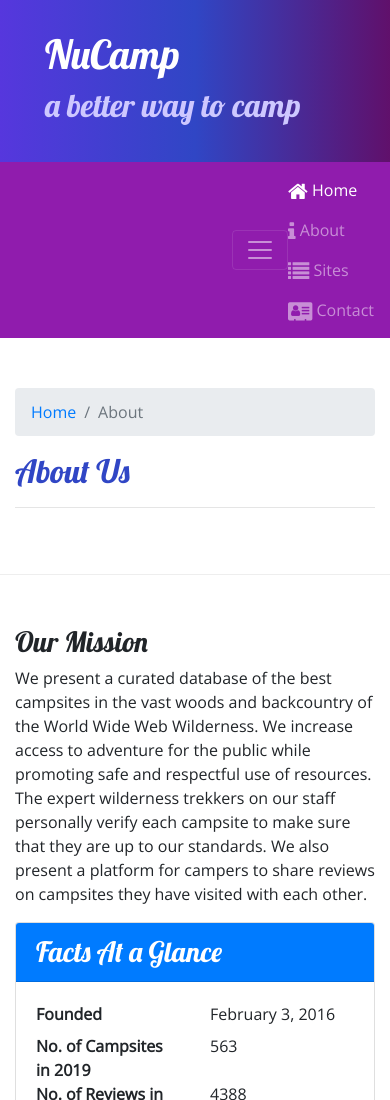
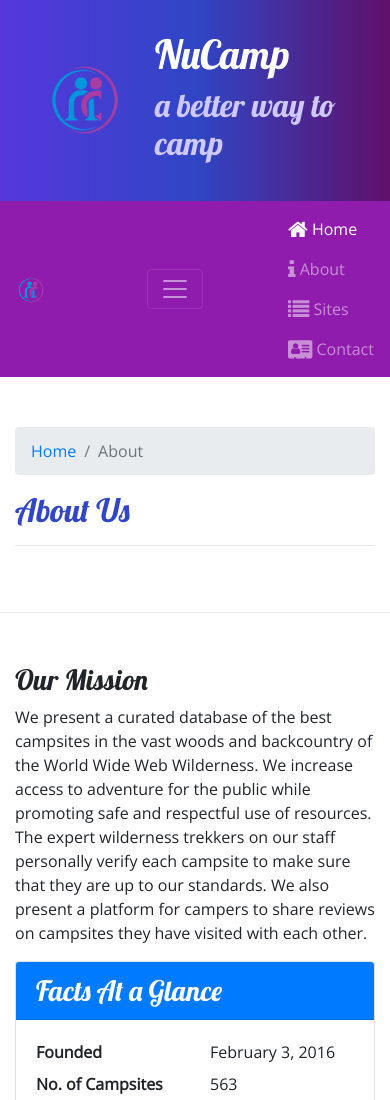
Before and after one commit to mabgray/ncPracticeWeek1, a website: page aboutus.html in a window 390 px wide. Shown: the top 1100 px of the page. Drawn offline with nearby package versions, Linux system fonts and the light colour scheme.

Commit message:
added links to logos

```diff
--- a/aboutus.html
+++ b/aboutus.html
@@ -19,6 +19,9 @@
     <header class="jumbotron jumbotron-fluid">
         <div class="container">
             <div class="row">
+                <div class="col-4 col-sm-3 col-md-2 align-self-center">
+                    <a href="index.html"><img src="img/logo.png" class="img-fluid" /></a>
+                 </div>
                 <div class="col">
                     <h1>NuCamp</h1>
                     <h2>a better way to camp</h2>
@@ -28,7 +31,8 @@
     </header>
     <nav class="navbar navbar-expand-sm navbar-dark sticky-top">
         <div class="container">
-        <button class="navbar-toggler ml-auto" type="button" data-toggle="collapse" data-target="#nucampNavbar">
+            <a class="navbar-brand" href="index.html"><img src="img/logo.png" height="30" width="30" /></a>
+        <button class="navbar-toggler" type="button" data-toggle="collapse" data-target="#nucampNavbar">
             <span class="navbar-toggler-icon"></span>
         </button>
         <ul class="navbar-nav">
```
Also changed, not shown: contactus.html (+5 -1 lines), index.html (+5 -1 lines), img/bootstrap-thumb.png (added), img/breadcrumb-trail-thumb.jpg (added), img/breadcrumb-trail.jpg (added), img/chrome-river-thumb.jpg (added), img/chrome-river.jpg (added), img/logo.png (added), img/react-lake-thumb.jpg (added), img/react-lake.jpg (added).
